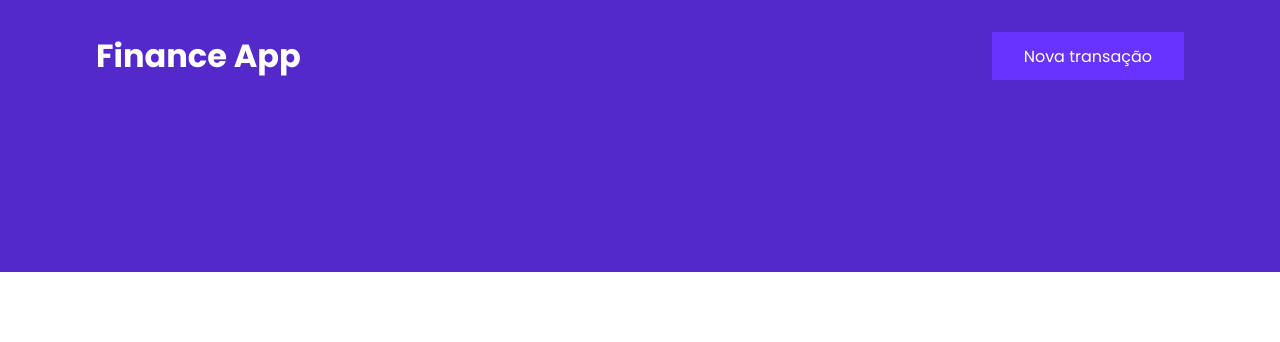
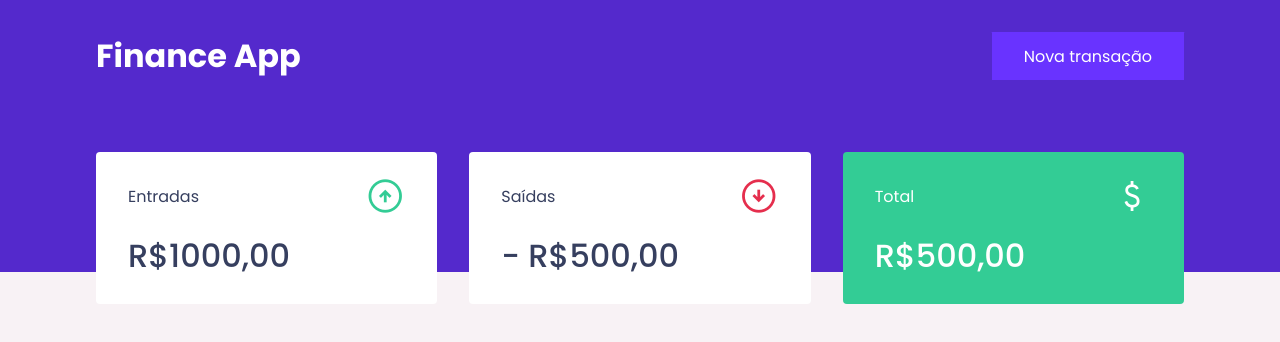
Before and after one commit to PabloHFR/finances-app, a React (Create React App) app: page / in a window 1280 px wide. Shown: the top 342 px of the page. Built offline with nearby package versions, Linux system fonts and the light colour scheme.

Commit message:
Added summary component and basic styles

```diff
--- a/public/index.html
+++ b/public/index.html
@@ -8,8 +8,16 @@
     <meta name="viewport" content="width=device-width, initial-scale=1" />
 
     <link
-      href="https://fonts.googleapis.com/css2?family=Poppins:wght@400;700&display=swap"
+      href="https://fonts.googleapis.com/css2?family=Poppins:wght@400;500;700&display=swap"
       rel="stylesheet"
+    />
+    <link
+      rel="stylesheet"
+      href="https://fonts.googleapis.com/css2?family=Material+Symbols+Outlined:opsz,wght,FILL,GRAD@48,400,0,0"
+    />
+    <link
+      rel="stylesheet"
+      href="https://fonts.googleapis.com/css2?family=Material+Symbols+Outlined:opsz,wght,FILL,GRAD@48,400,0,0"
     />
 
     <title>Finance App</title>
--- a/src/App.tsx
+++ b/src/App.tsx
@@ -1,3 +1,4 @@
+import { Dashboard } from "./components/Dashboard";
 import { Header } from "./components/Header";
 import { GlobalStyle } from "./styles/globalStyles";
 
@@ -7,6 +8,7 @@ export function App() {
   return (
     <>
       <Header />
+      <Dashboard />
       <GlobalStyle />
     </>
   );
--- /dev/null
+++ b/src/components/Dashboard/index.tsx
@@ -0,0 +1,12 @@
+import { Summary } from "../Summary";
+import { Container } from "./styles";
+
+export function Dashboard() {
+  return (
+    <div>
+      <Container>
+        <Summary></Summary>
+      </Container>
+    </div>
+  );
+}
--- /dev/null
+++ b/src/components/Dashboard/styles.ts
@@ -0,0 +1,7 @@
+import styled from "styled-components";
+
+export const Container = styled.main`
+  max-width: 1120px;
+  margin: 0 auto;
+  padding: 2.5rem 1rem;
+`;
--- /dev/null
+++ b/src/components/Summary/index.tsx
@@ -0,0 +1,33 @@
+import { Container } from "./styles";
+
+export function Summary() {
+  return (
+    <Container>
+      <div>
+        <header>
+          <p>Entradas</p>
+          <span className="green-icon material-symbols-outlined">
+            arrow_circle_up
+          </span>
+        </header>
+        <strong>R$1000,00</strong>
+      </div>
+      <div>
+        <header>
+          <p>Saídas</p>
+          <span className="red-icon material-symbols-outlined">
+            arrow_circle_down
+          </span>
+        </header>
+        <strong>- R$500,00</strong>
+      </div>
+      <div className="highlight-background">
+        <header>
+          <p>Total</p>
+          <span className="material-symbols-outlined">attach_money</span>
+        </header>
+        <strong>R$500,00</strong>
+      </div>
+    </Container>
+  );
+}
--- /dev/null
+++ b/src/components/Summary/styles.ts
@@ -0,0 +1,46 @@
+import styled from "styled-components";
+
+export const Container = styled.div`
+  display: grid;
+  grid-template-columns: repeat(3, 1fr);
+  gap: 2rem;
+  margin-top: -10rem;
+
+  div {
+    background-color: var(--shape);
+    padding: 1.5rem 2rem;
+    border-radius: 0.25rem;
+    color: var(--text-title);
+
+    header {
+      display: flex;
+      align-items: center;
+      justify-content: space-between;
+    }
+
+    strong {
+      display: block;
+      margin-top: 1rem;
+      font-size: 2rem;
+      font-weight: 500;
+      line-height: 3rem;
+    }
+
+    &.highlight-background {
+      background-color: var(--green);
+      color: #fff;
+    }
+
+    span {
+      font-size: 2.5rem;
+
+      &.green-icon {
+        color: var(--green);
+      }
+
+      &.red-icon {
+        color: var(--red);
+      }
+    }
+  }
+`;
--- a/src/styles/globalStyles.ts
+++ b/src/styles/globalStyles.ts
@@ -2,7 +2,7 @@ import { createGlobalStyle } from "styled-components";
 
 export const GlobalStyle = createGlobalStyle`
   :root {
-    --background-color: #eee;
+    --background-color: #f8f2f5;
     --red: #E52E4D;
     --green: #33CC95;
     --blue: #5429CC;
@@ -33,7 +33,7 @@ export const GlobalStyle = createGlobalStyle`
   }
 
   body {
-    background-color: var(--background-color)
+    background: var(--background-color);
     -webkit-font-smoothing: antialiased;
   }
 
```
